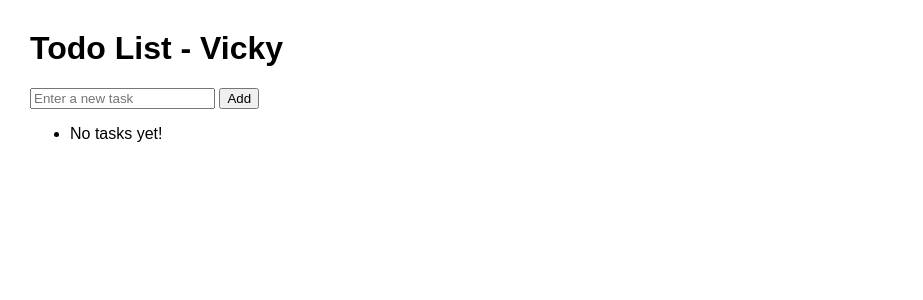
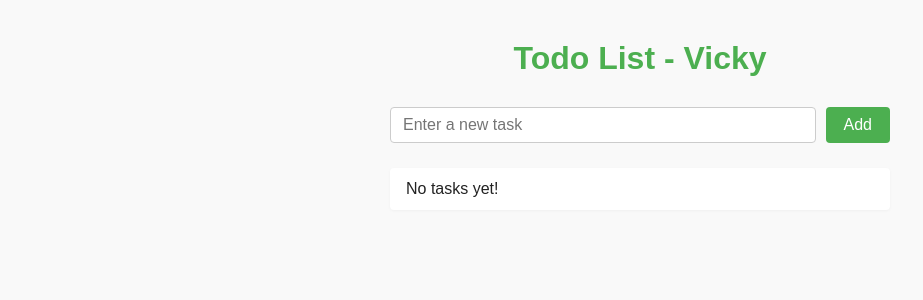
Before and after one commit to DevSecOps-Projects-Own/todo_project, a Django app: page / in a window 1280 px wide. Shown: the top 300 px of the page, without its empty margins (0-923 px from the left). Run offline with Django 5.2, Linux system fonts and the light colour scheme; data that the repository does not hold is empty.

Commit message:
Update index.html with UI changes

```diff
--- a/todo/templates/todo/index.html
+++ b/todo/templates/todo/index.html
@@ -4,8 +4,87 @@
 <head>
     <title>Todo List</title>
     <style>
-        body { font-family: Arial; margin: 30px; }
-        .completed { text-decoration: line-through; color: gray; }
+        body {
+            font-family: Arial, sans-serif;
+            margin: 40px auto;
+            max-width: 500px;
+            background: #f9f9f9;
+            color: #222;
+        }
+        h1 {
+            text-align: center;
+            color: #4CAF50;
+            margin-bottom: 30px;
+        }
+        form {
+            display: flex;
+            gap: 10px;
+            margin-bottom: 25px;
+            justify-content: center;
+        }
+        input[type="text"] {
+            flex: 1;
+            padding: 8px 12px;
+            border: 1px solid #ccc;
+            border-radius: 4px;
+            font-size: 1em;
+        }
+        button[type="submit"] {
+            background: #4CAF50;
+            color: white;
+            border: none;
+            padding: 8px 18px;
+            border-radius: 4px;
+            cursor: pointer;
+            font-size: 1em;
+            transition: background 0.2s;
+        }
+        button[type="submit"]:hover {
+            background: #388e3c;
+        }
+        ul {
+            list-style: none;
+            padding: 0;
+        }
+        li {
+            background: #fff;
+            margin-bottom: 10px;
+            padding: 12px 16px;
+            border-radius: 4px;
+            display: flex;
+            align-items: center;
+            justify-content: space-between;
+            box-shadow: 0 1px 3px rgba(0,0,0,0.04);
+        }
+        .completed {
+            text-decoration: line-through;
+            color: #888;
+        }
+        .task-link {
+            flex: 1;
+            text-decoration: none;
+            color: inherit;
+            transition: color 0.2s;
+        }
+        .task-link:hover {
+            color: #4CAF50;
+        }
+        .delete-link {
+            color: #e53935;
+            text-decoration: none;
+            margin-left: 15px;
+            font-size: 0.95em;
+            transition: color 0.2s;
+        }
+        .delete-link:hover {
+            color: #b71c1c;
+        }
+        @media (max-width: 600px) {
+            body { margin: 10px; }
+            form { flex-direction: column; gap: 8px; }
+            li { flex-direction: column; align-items: flex-start; }
+            .delete-link { margin-left: 0; margin-top: 6px; }
+        }
     </style>
 </head>
 <body>
@@ -20,10 +99,10 @@
     <ul>
         {% for task in tasks %}
             <li>
-                <a href="{% url 'toggle_complete' task.id %}" class="{% if task.completed %}completed{% endif %}">
+                <a href="{% url 'toggle_complete' task.id %}" class="task-link {% if task.completed %}completed{% endif %}">
                     {{ task.title }}
                 </a>
-                <a href="{% url 'delete_task' task.id %}" style="color:red;">[Delete]</a>
+                <a href="{% url 'delete_task' task.id %}" class="delete-link">[Delete]</a>
             </li>
         {% empty %}
             <li>No tasks yet!</li>
```
